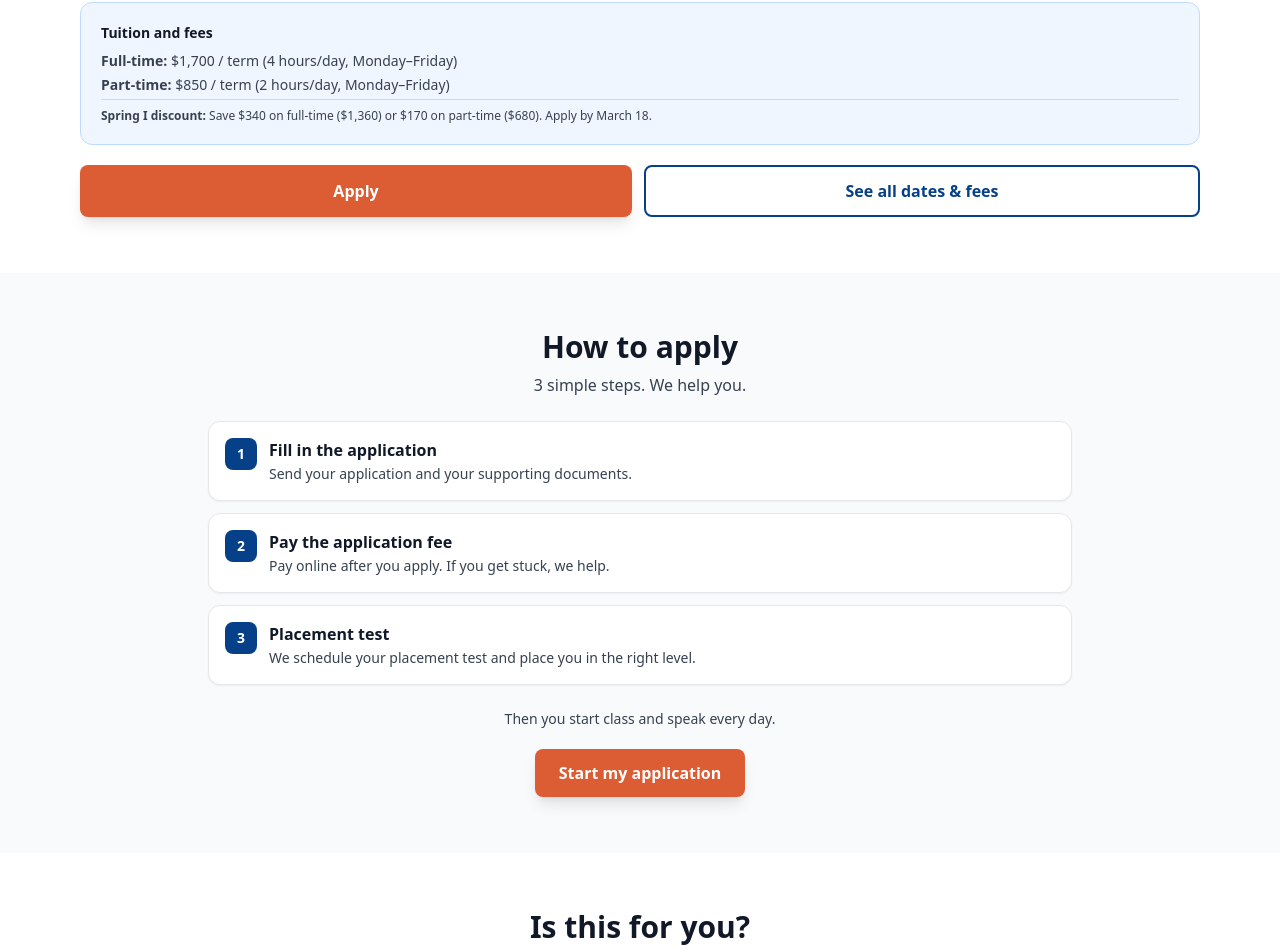
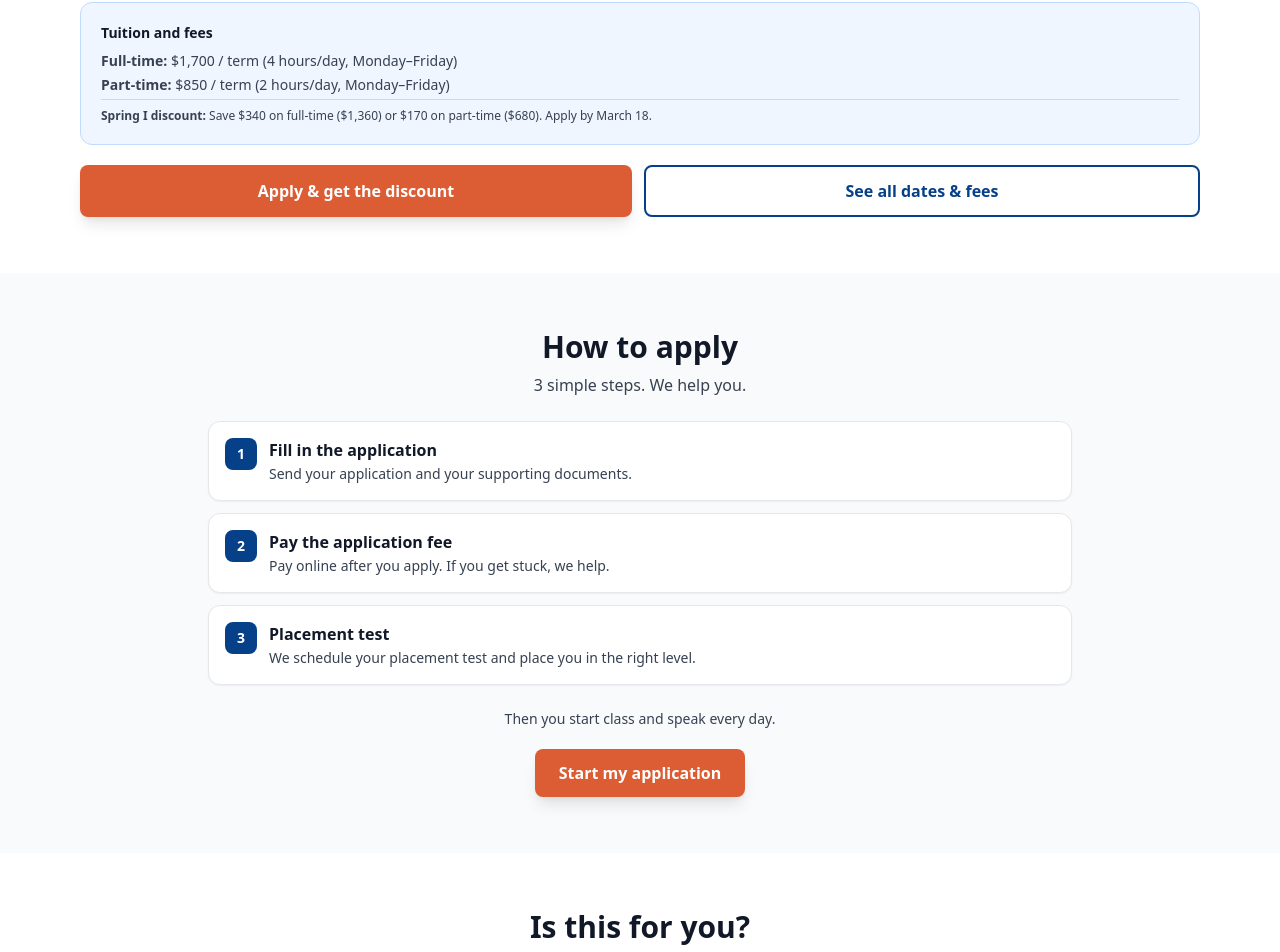
Before and after one commit to Qwixo/Qwixo-apply.INTERLINK.edu-12.3.2026, a React (Vite) app: page /greensboro in a window 1280 px wide. Shown: the part 6163-7115 px from the top of the page. Built offline with nearby package versions, Linux system fonts and the light colour scheme.

Commit message:
Updated GreensboroPage.tsx

```diff
--- a/src/pages/GreensboroPage.tsx
+++ b/src/pages/GreensboroPage.tsx
@@ -748,7 +748,7 @@ function GreensboroPage() {
               onClick={scrollToApply}
               className="flex-1 bg-[#dc5d33] text-white font-bold text-base px-6 py-3 rounded-lg shadow-lg hover:bg-[#c24e2b] transition-all duration-300 hover:shadow-xl transform hover:-translate-y-0.5"
             >
-              Apply
+              Apply & get the discount
             </button>
             <a
               href="https://interlink.edu/dates-fees/"
```
